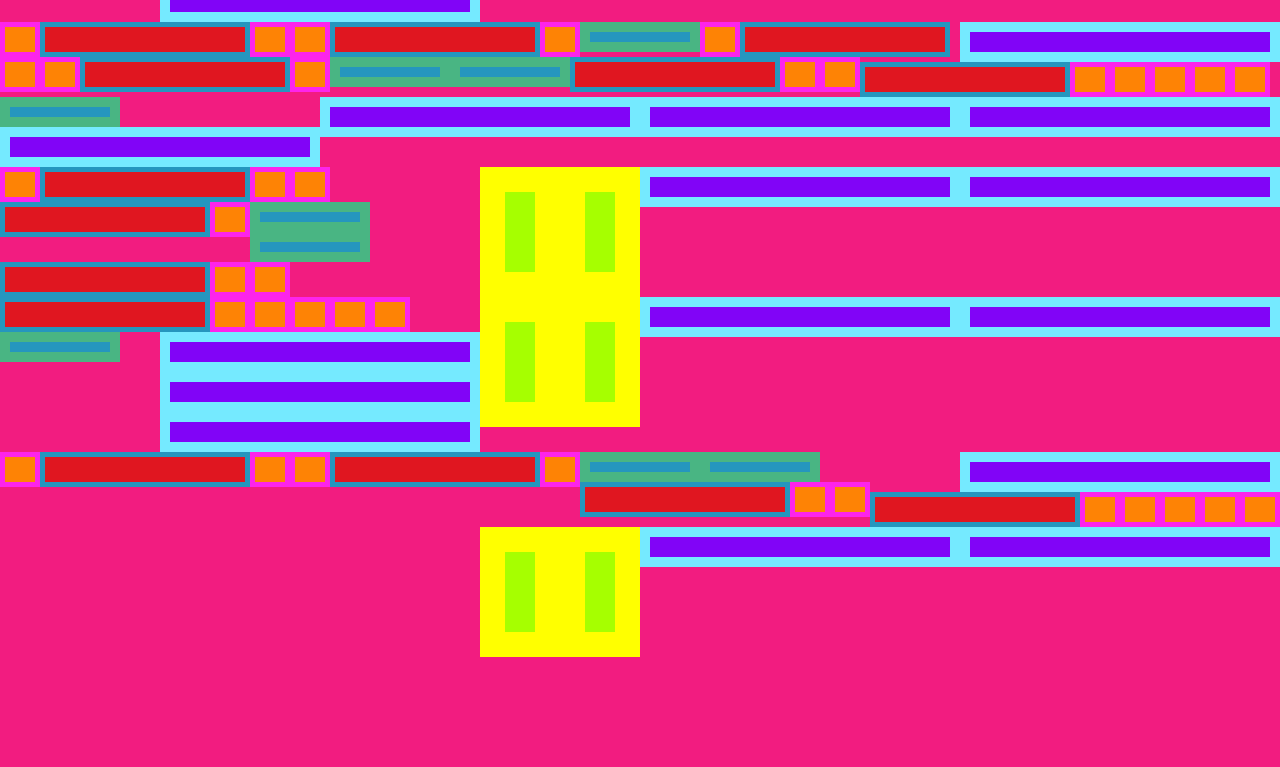
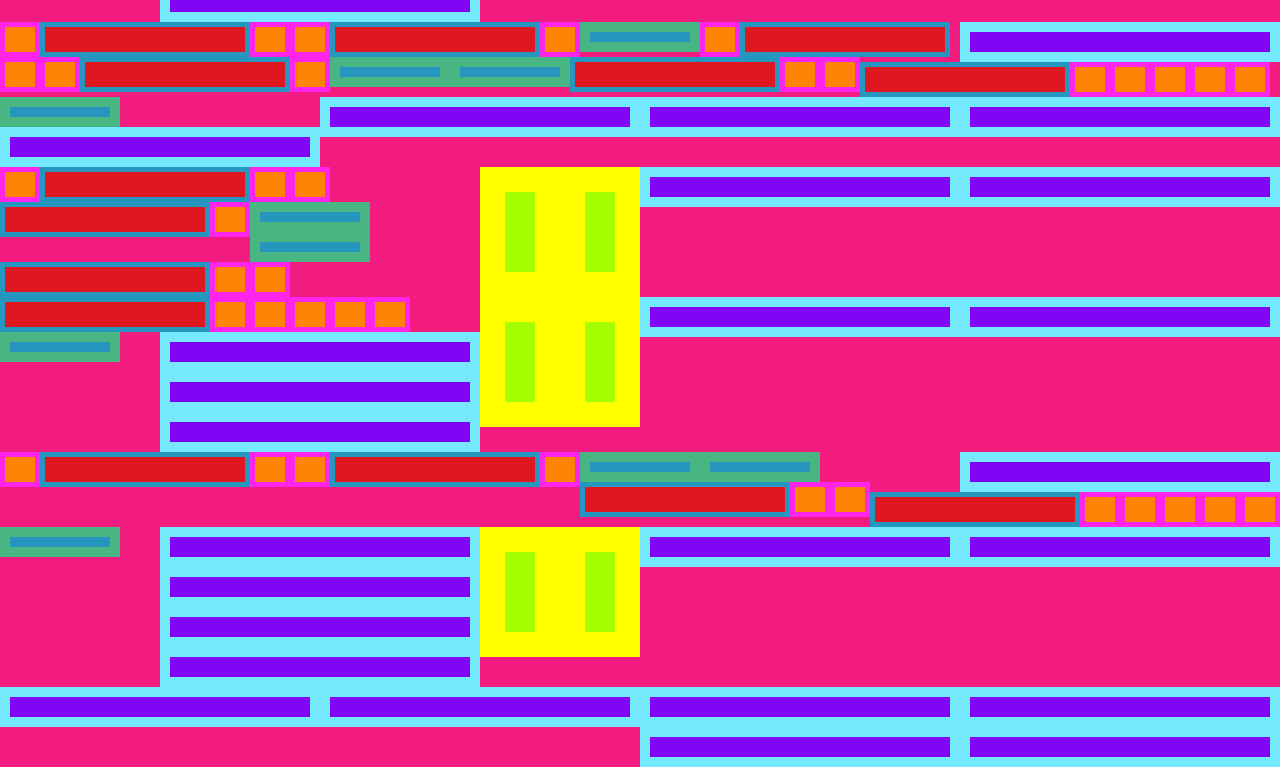
Before and after one commit to PaboniHaque/Net.Art, a plain HTML site: page quilt/index.html in a window 1280 px wide. Shown: the part 798-1565 px from the top of the page. Before the commit the page ends 1455 px from the top, so only its background shows below. Drawn offline with Linux system fonts and the light colour scheme.

Commit message:
Update index.html

```diff
--- a/quilt/index.html
+++ b/quilt/index.html
@@ -329,5 +329,27 @@
         <div class="box5"></div>
       </div>
 
+      <div>
+        <div class="box2"></div>
+        <div class="box4"></div>
+        <div class="box4"></div>
+        <div class="box4"></div>
+        <div class="box4"></div>
+
+
+        <div class="box4"></div>
+        <div class="box4"></div>
+
+        <div class="box4"></div>
+        <div class="box4"></div>
+
+        <div class="box4"></div>
+        <div class="box4"></div>
+      </div>
+
+
+
+
+
 </body>
 </html>
```
